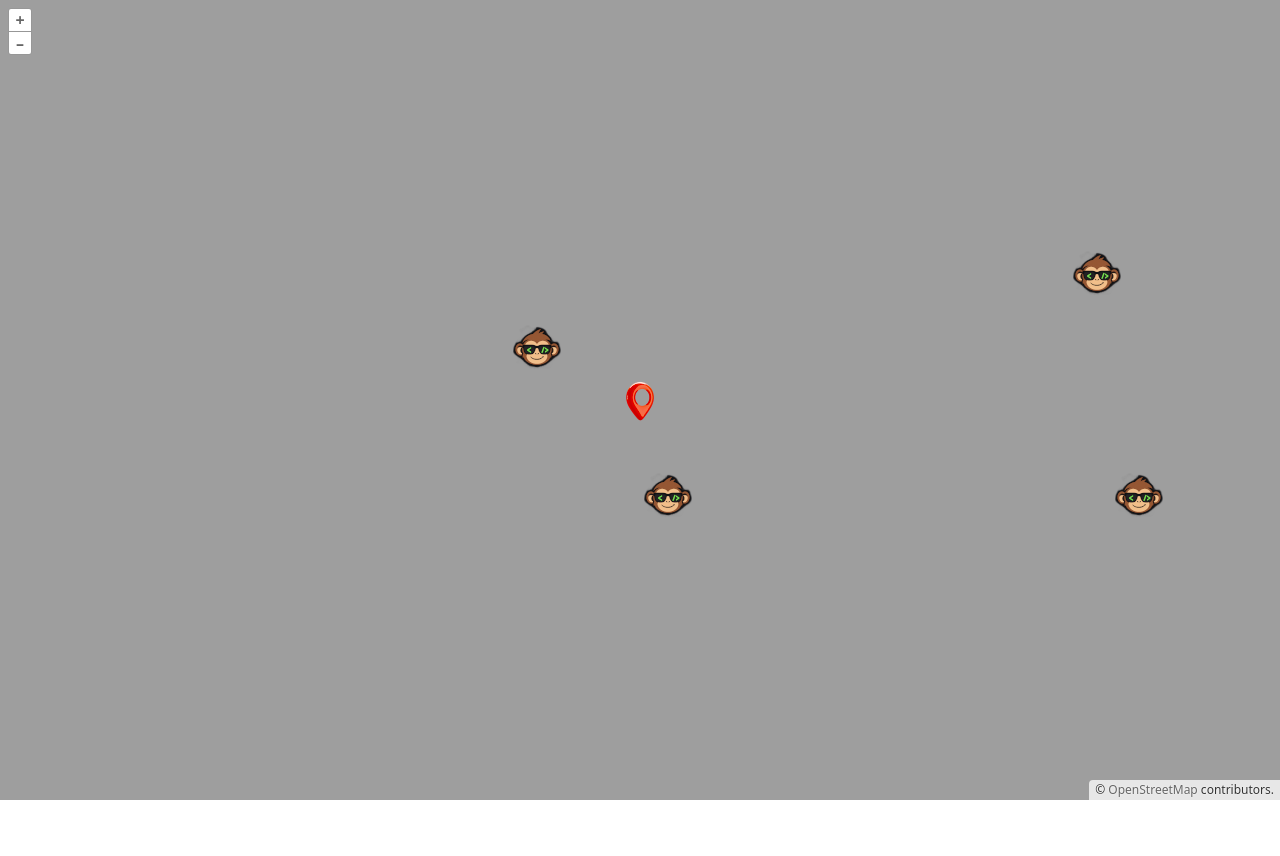
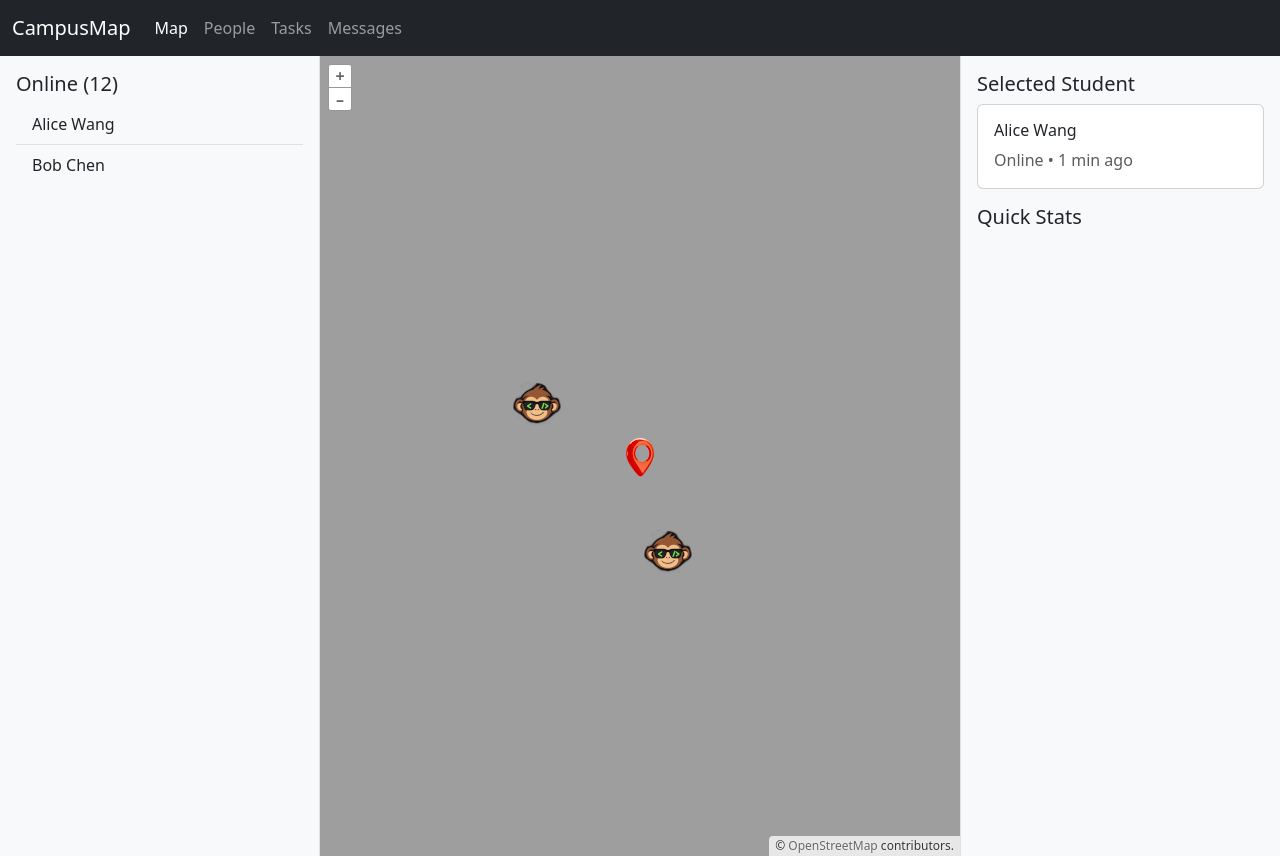
Before and after one commit to Nassimcoding/SAITHackthonDemo20261008_CodeMonkeys, a website built with Vite: page index.html in a window 1280 px wide. Before the commit the page ends 800 px from the top, so only its background shows below. Built offline with nearby package versions, Linux system fonts and the light colour scheme.

Commit message:
Fix UI issues

```diff
--- a/index.html
+++ b/index.html
@@ -7,7 +7,65 @@
     <title>FrendMap</title>
   </head>
   <body>
-    <div id="map"></div>
+
+    <!-- 頂部導覽列 (Navbar) -->
+    <nav class="navbar navbar-expand-lg navbar-dark bg-dark">
+      <div class="container-fluid">
+        <a class="navbar-brand" href="#">CampusMap</a>
+        <ul class="navbar-nav me-auto">
+          <li class="nav-item">
+            <a class="nav-link active" href="#">Map</a>
+          </li>
+          <li class="nav-item">
+            <a class="nav-link" href="people.html">People</a>
+          </li>
+          <li class="nav-item">
+            <a class="nav-link" href="tasks.html">Tasks</a>
+          </li>
+          <li class="nav-item">
+            <a class="nav-link" href="messages.html">Messages</a>
+          </li>
+        </ul>
+      </div>
+    </nav>
+
+    <!-- 主要版面區塊 (使用 Bootstrap Grid) -->
+    <div class="container-fluid app-container">
+      <div class="row vh-100">
+
+        <!-- 左側面板：人員清單 (People) -->
+        <div class="col-md-3 sidebar bg-light border-end p-3">
+          <h5>Online (12)</h5>
+          <!-- 這裡放置你的朋友列表 UI，例如 Bootstrap 的 List Group -->
+          <ul class="list-group list-group-flush">
+            <li class="list-group-item bg-transparent">Alice Wang</li>
+            <li class="list-group-item bg-transparent">Bob Chen</li>
+          </ul>
+        </div>
+
+        <!-- 中間面板：地圖區塊 -->
+        <div class="col-md-6 p-0" style="position: relative;">
+          <!-- 你的 OpenLayers 地圖容器 -->
+          <div id="map"></div>
+        </div>
+
+        <!-- 右側面板：狀態與詳細資訊 (Stats & Selected Student) -->
+        <div class="col-md-3 sidebar bg-light border-start p-3">
+          <h5>Selected Student</h5>
+          <!-- 這裡放置右側資訊 UI -->
+          <div class="card mb-3">
+            <div class="card-body">
+              <h6 class="card-title">Alice Wang</h6>
+              <p class="card-text text-muted">Online • 1 min ago</p>
+            </div>
+          </div>
+
+          <h5>Quick Stats</h5>
+          <!-- 這裡放置統計數據卡片 -->
+        </div>
+
+      </div>
+    </div>
 
     <div class="modal fade" id="myModal" tabindex="-1">
       <div class="modal-dialog">
```
